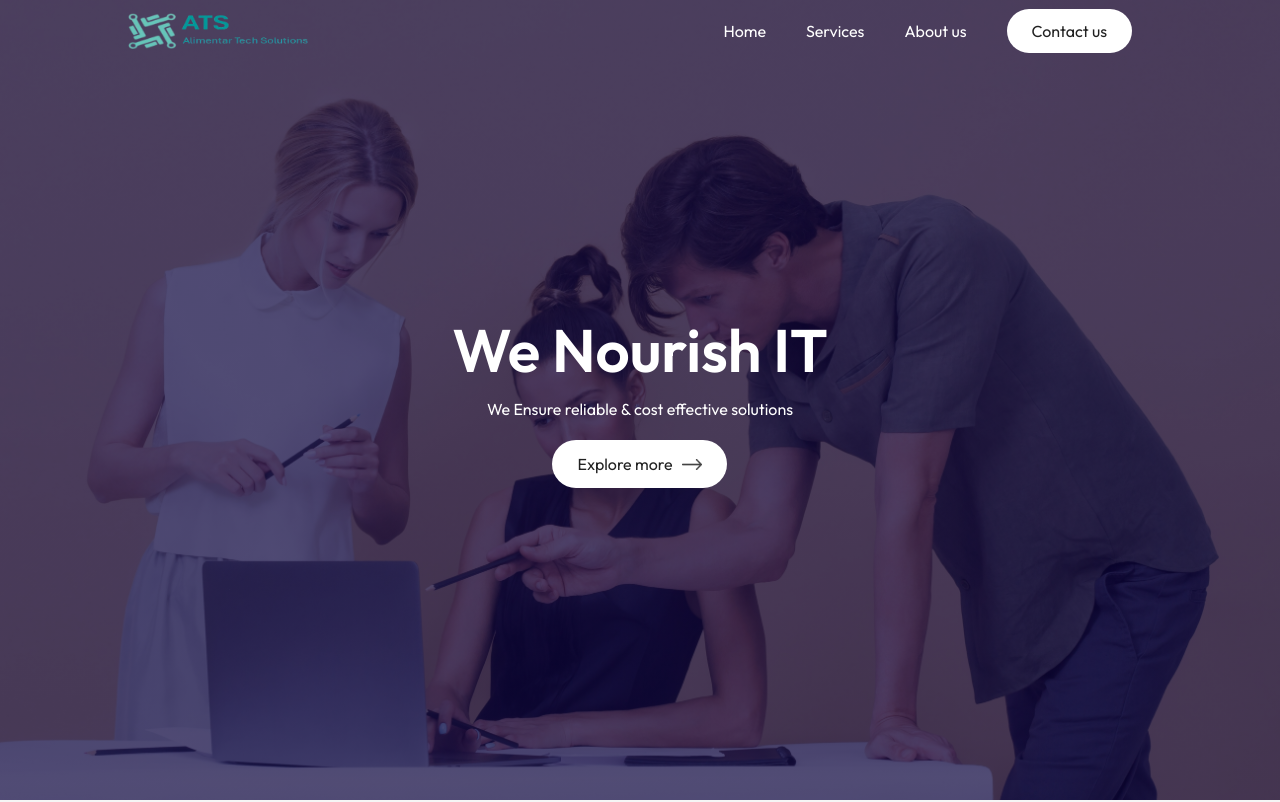
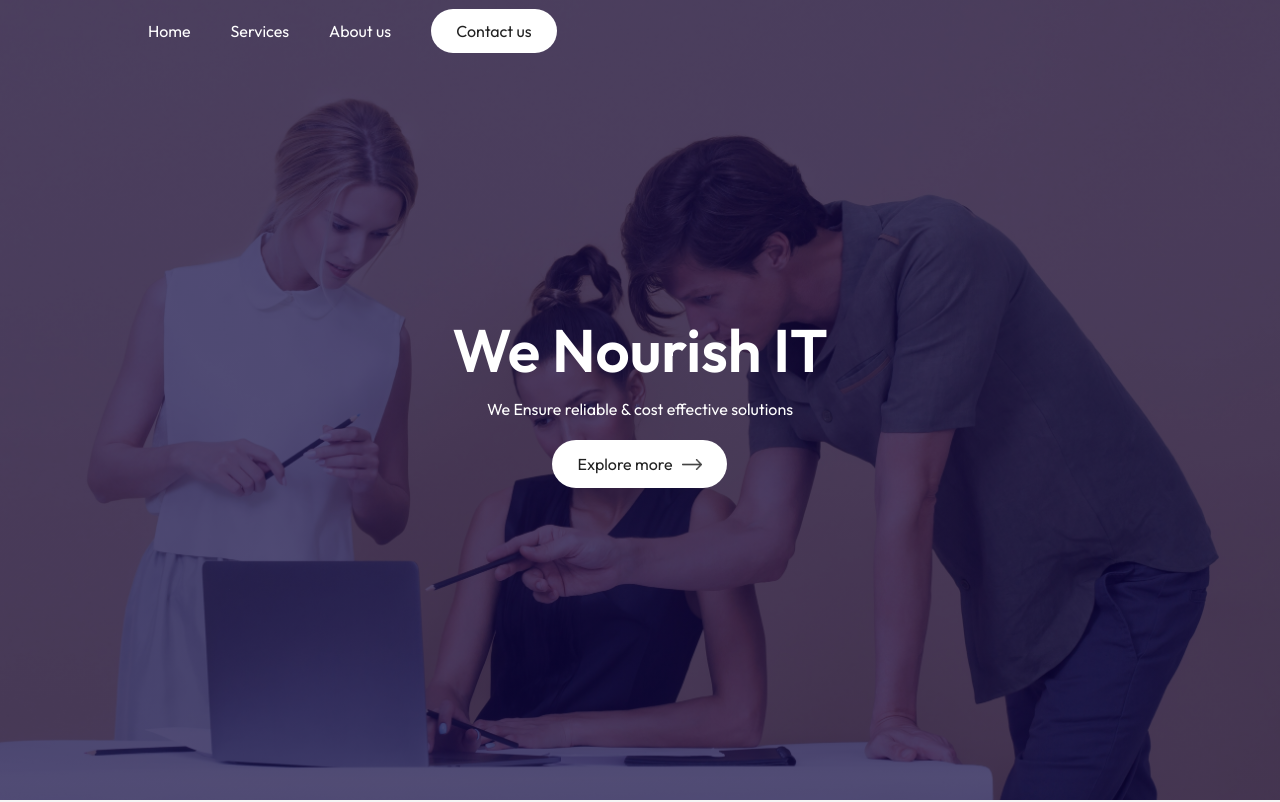
Before and after one commit to atulaset/alimentarsite, a React (Vite) app: page / in a window 1280 px wide. Shown: the top 802 px of the page. Built offline with nearby package versions, Linux system fonts and the light colour scheme.

Commit message:
removing ats logo

```diff
--- a/src/Components/Navbar/Navbar.jsx
+++ b/src/Components/Navbar/Navbar.jsx
@@ -1,7 +1,7 @@
 import React, { useEffect, useState } from 'react'
 import './Navbar.css'
 //import logo from '../../assets/logo.png'
-import ats_logo from '../../assets/ats-logo.png'
+//import ats_logo from '../../assets/ats-logo.png' // commenting to remove logo now and will add new logo later
 import menu_icon from '../../assets/menu-icon.png'
 import { Link } from 'react-scroll';
 
@@ -24,7 +24,8 @@ const Navbar = () => {
 
   return (
     <nav className={`container ${sticky? 'dark-nav' : ''}`}>
-      <img src={ats_logo} alt="" className='logo' />
+       {/* commenting below line now to remove logo and will add later with new logo */}
+      {/* <img src={ats_logo} alt="" className='logo' /> */}
       <ul className={mobileMenu?'':'hide-mobile-menu'}>
         <li><Link to='hero' smooth={true} offset={0} duration={500}>Home</Link></li>
         <li><Link to='program' smooth={true} offset={-260} duration={500}>Services</Link></li>
```
